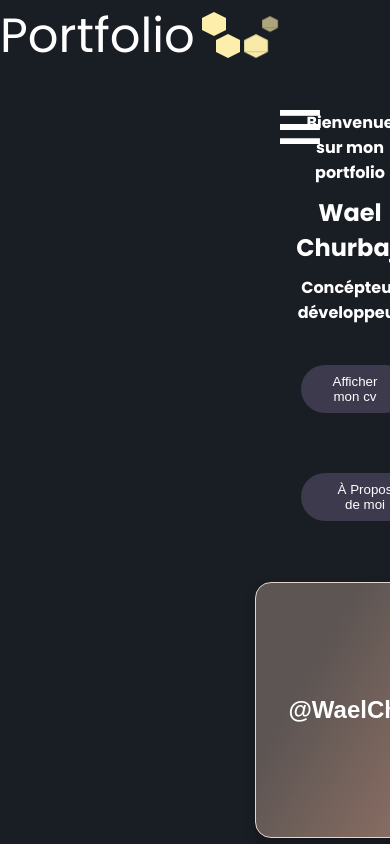
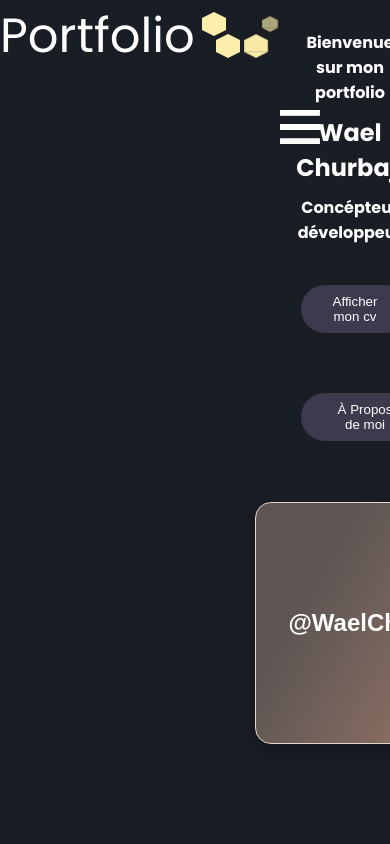
Before and after one commit to WaelChb/Portfolio, a Vue app in the folder portfolio/: page / in a window 390 px wide. Built offline with nearby package versions, Linux system fonts and the light colour scheme.

Commit message:
responsivité 1336 px

```diff
--- a/portfolio/src/components/APropos.vue
+++ b/portfolio/src/components/APropos.vue
@@ -243,4 +243,22 @@ img {
   border-radius: 10% 13% 42% 0%/10% 12% 75% 0%;
   box-shadow: rgba(100, 100, 111, 0.364) -7px 7px 29px 0px;
 }
+
+@media screen and (max-width: 1366px) {
+  .main_card {
+  position: relative;
+  width: 79px;
+  height: 90px;
+  border-radius: 30px;
+  overflow: hidden;
+  margin: 10px;
+  box-shadow: 6px 6px 10px -1px rgba(0, 0, 0, 0.15),
+    -2px -2px 3px -1px rgba(75, 71, 71, 0.7);
+  border: 1px solid rgba(0, 0, 0, 0);
+}
+P{
+  padding-top: 7px;
+  font-size: 13px;
+}
+ }
 </style>
--- a/portfolio/src/components/AccueilContenu.vue
+++ b/portfolio/src/components/AccueilContenu.vue
@@ -250,4 +250,19 @@ h2 {
   transform: scale(0.9);
   fill: #feeeab;
 }
+
+@media screen and (max-width: 1366px) {
+  .container2 {
+  margin-right: auto;
+  margin-top: -70px;
+  margin-left: auto;
+  padding-right: 350px;
+  padding-left: 350px;
+  width: 100%;
+  display: flex;
+  flex-direction: column;
+  align-items: center;
+}
+ }
+
 </style>
--- a/portfolio/src/components/card.vue
+++ b/portfolio/src/components/card.vue
@@ -88,4 +88,16 @@ export default {
   color: white;
   transform: rotateY(180deg);
 }
+
+
+@media screen and (max-width: 1366px) {
+  .flip-card {
+  background-color: transparent;
+  width: 190px;
+  height: 240px;
+  perspective: 1000px;
+  font-family: sans-serif;
+}
+
+ }
 </style>
```
